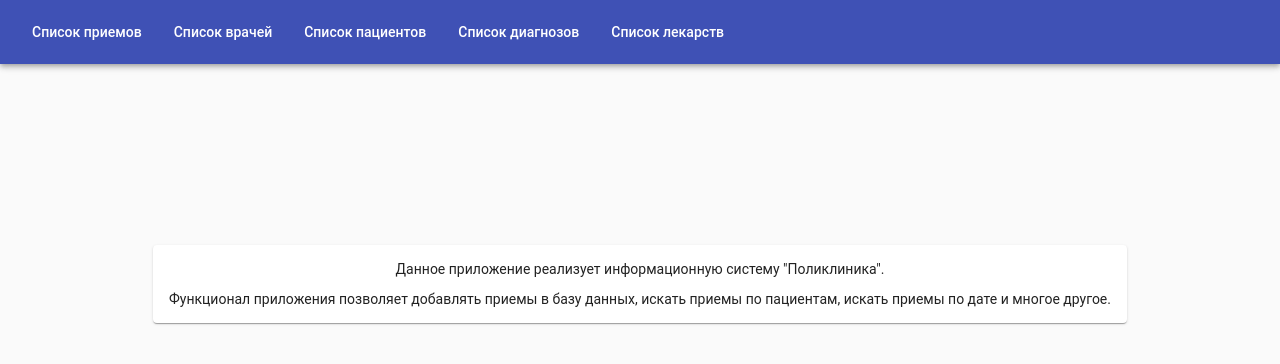
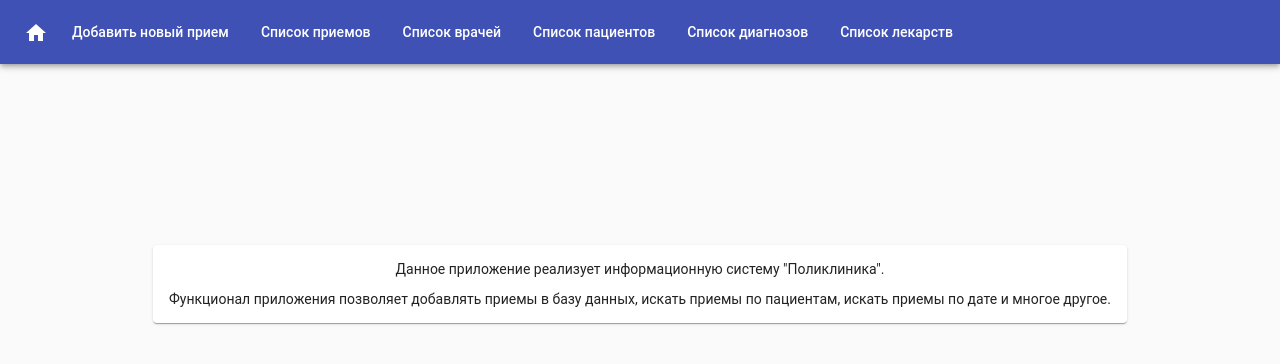
Before and after one commit to Lixard/course-work-db-frontend, an Angular app: page /home in a window 1280 px wide. Shown: the top 364 px of the page. Built offline with nearby package versions, Linux system fonts and the light colour scheme.

Commit message:
Add home button to toolbar

```diff
--- a/src/app/core/components/toolbar/toolbar.component.html
+++ b/src/app/core/components/toolbar/toolbar.component.html
@@ -1,4 +1,10 @@
 <mat-toolbar class="mat-elevation-z4" color="primary">
+  <button mat-icon-button routerLink="/">
+    <mat-icon>home</mat-icon>
+  </button>
+  <button mat-button routerLink="/appointment/add">
+    Добавить новый прием
+  </button>
   <button mat-button>
     Список приемов
   </button>
--- a/src/app/core/core.module.ts
+++ b/src/app/core/core.module.ts
@@ -3,6 +3,8 @@
 import { ToolbarComponent } from './components/toolbar/toolbar.component';
 import {MatToolbarModule} from "@angular/material/toolbar";
 import {MatButtonModule} from "@angular/material/button";
+import {RouterModule} from "@angular/router";
+import {MatIconModule} from "@angular/material/icon";
 
 @NgModule({
   declarations: [ToolbarComponent],
@@ -12,7 +14,9 @@
   imports: [
     CommonModule,
     MatToolbarModule,
-    MatButtonModule
+    MatButtonModule,
+    RouterModule,
+    MatIconModule
   ]
 })
 export class CoreModule { }
--- a/src/index.html
+++ b/src/index.html
@@ -5,6 +5,7 @@
   <title>Angular Electron</title>
   <base href="/">
   <meta name="viewport" content="width=device-width, initial-scale=1">
+  <link href="https://fonts.googleapis.com/icon?family=Material+Icons" rel="stylesheet">
 </head>
 <body>
   <app-root>Loading...</app-root>
```
